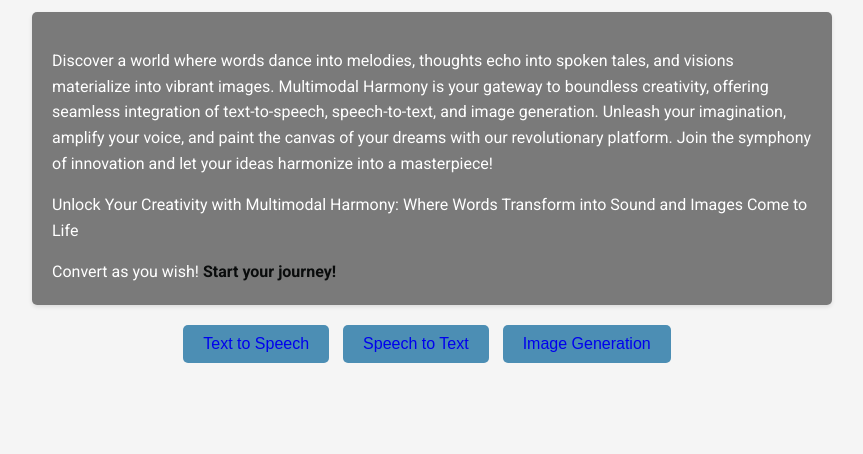
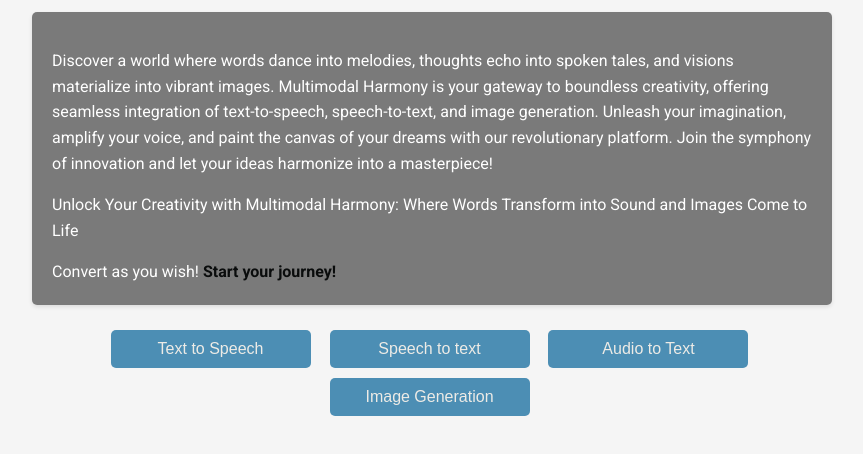
Before and after one commit to Madhu579/MultimodalHarmony, a plain HTML site: page index.html in a window 1280 px wide. Shown: the part 108-562 px from the top of the page, without its empty margins (208-1071 px from the left). Drawn offline with Linux system fonts and the light colour scheme.

Commit message:
Update index.html

```diff
--- a/index.html
+++ b/index.html
@@ -85,15 +85,19 @@
             color: #0a0c0c;
             cursor: pointer;
         }
+        .btn a{
+            color: rgb(237, 235, 230);
+        }
         .menu ul li a,
         .btn button a {
+            margin-left: auto;
             text-decoration: none;
         }
 
         .menu ul li a:hover,
         .btn button a:hover {
             text-decoration: none;
-            color: #080808;
+
         }
 
         .btn {
@@ -101,7 +105,8 @@
         }
         .btn button {
             background-color: #4c8eb4;
-
+            min-width:200px;
+            margin: 5px;
             border: none;
             padding: 10px 20px;
             font-size: 16px;
@@ -112,7 +117,9 @@
         }
         .btn button:hover {
             background-color: #0056b3;
+
         }
+
         .home:hover{
             color: #000;
         }
@@ -183,7 +190,8 @@
         </div>
         <div class="btn">
             <button><a href="https://miniproject.pythonanywhere.com/">Text to Speech</a></button>
-            <button><a href="https://sangavi.pythonanywhere.com/">Speech to Text</a></button>
+            <button><a href="https://sangavi-sv.github.io/Speech_To_Text/">Speech to text</a></button>
+            <button><a href="https://sangavi.pythonanywhere.com/">Audio to Text</a></button>
             <button><a href="#">Image Generation</a></button>
         </div>
     </div>
```
